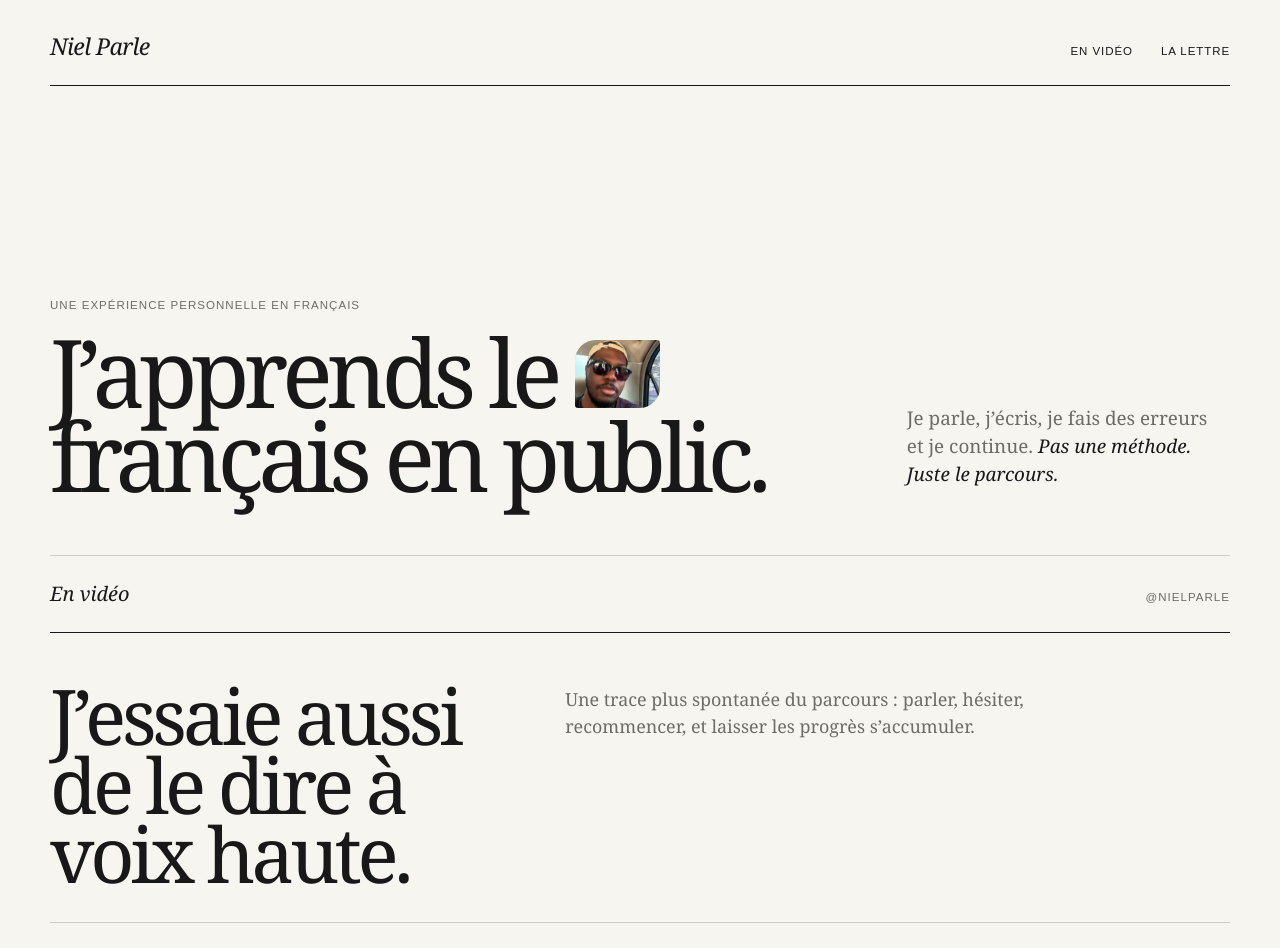
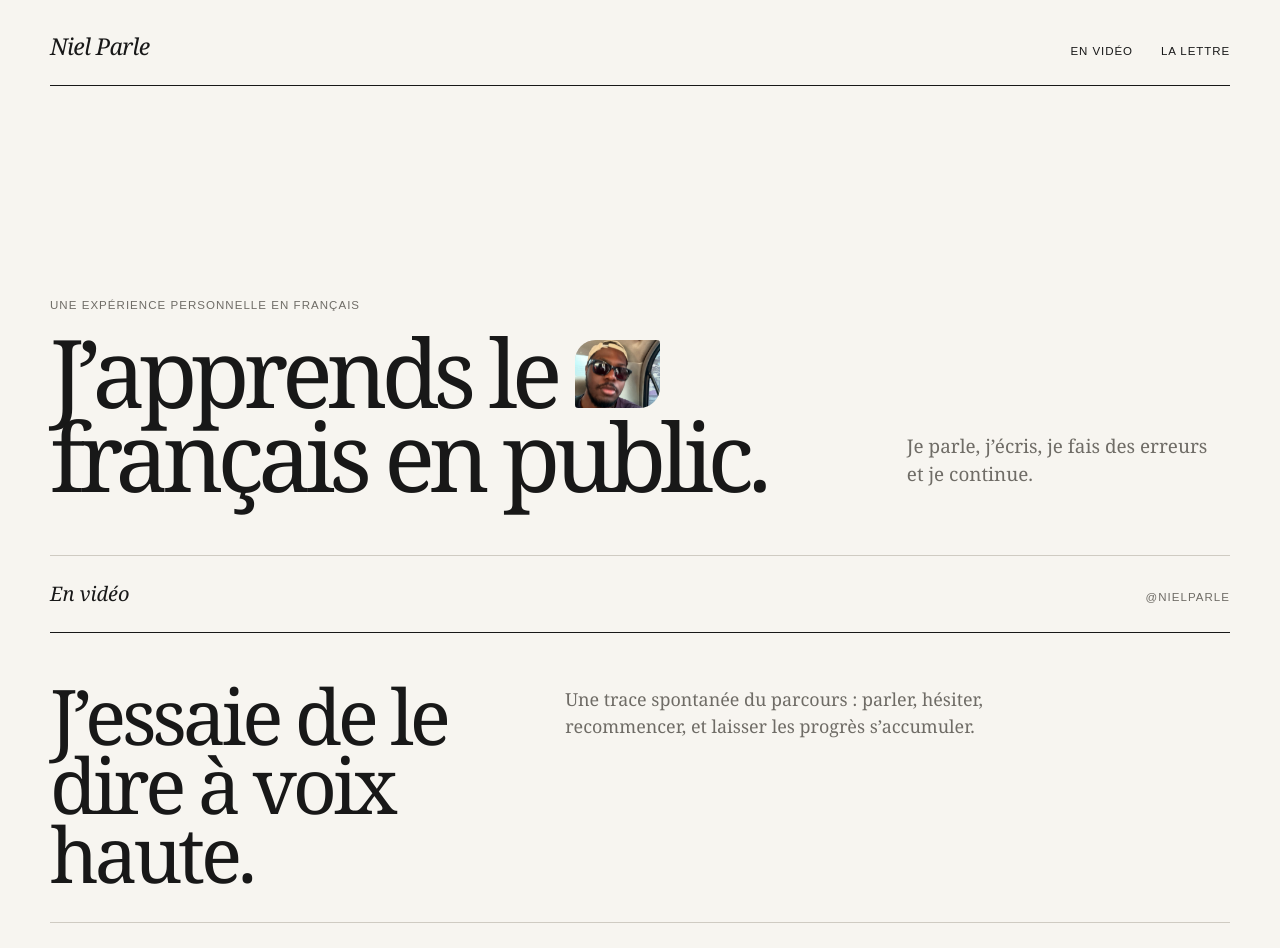
Before and after one commit to unorthodoxdaniel/nielparle, an Astro site: page / in a window 1280 px wide. Shown: the top 948 px of the page. Built offline with nearby package versions, Linux system fonts and the light colour scheme; Astro itself is replaced by a stand-in of ours.

Commit message:
Update French copy and put videos before notes on the homepage
Co-Authored-By: Claude Sonnet 5.5 <noreply@anthropic.com>

```diff
--- a/src/components/Hero.astro
+++ b/src/components/Hero.astro
@@ -19,8 +19,7 @@ import niel from '../assets/niel.jpg';
 
   <div class="hero-copy">
     <p>
-      Je parle, j’écris, je fais des erreurs et je continue.{' '}
-      <em>Pas une méthode. Juste le parcours.</em>
+      Je parle, j’écris, je fais des erreurs et je continue.
     </p>
   </div>
 </section>
--- a/src/components/Newsletter.astro
+++ b/src/components/Newsletter.astro
@@ -1,7 +1,7 @@
 <section id="lettre" class="newsletter site-shell">
   <div>
     <p class="eyebrow">La lettre</p>
-    <h2>J’apprends à parler français. Maintenant, j’essaie aussi de l’écrire.</h2>
+    <h2>J’apprends à parler français couramment. J’essaie aussi de l’écrire chaque semaine.</h2>
   </div>
 
   <div class="signup">
--- a/src/components/VideoSection.astro
+++ b/src/components/VideoSection.astro
@@ -15,9 +15,9 @@ const caption = (title: string) =>
   </div>
 
   <div class="video-intro">
-    <h2>J’essaie aussi de le dire à voix haute.</h2>
+    <h2>J’essaie de le dire à voix haute.</h2>
     <p>
-      Une trace plus spontanée du parcours : parler, hésiter, recommencer,
+      Une trace spontanée du parcours : parler, hésiter, recommencer,
       et laisser les progrès s’accumuler.
     </p>
   </div>
--- a/src/pages/index.astro
+++ b/src/pages/index.astro
@@ -18,8 +18,8 @@ const articles = (await getCollection('articles'))
   <Header />
   <main>
     <Hero />
+    <VideoSection />
     {articles.length > 0 && <NotesList articles={articles} />}
-    <VideoSection />
     <Newsletter />
   </main>
   <Footer />
```
